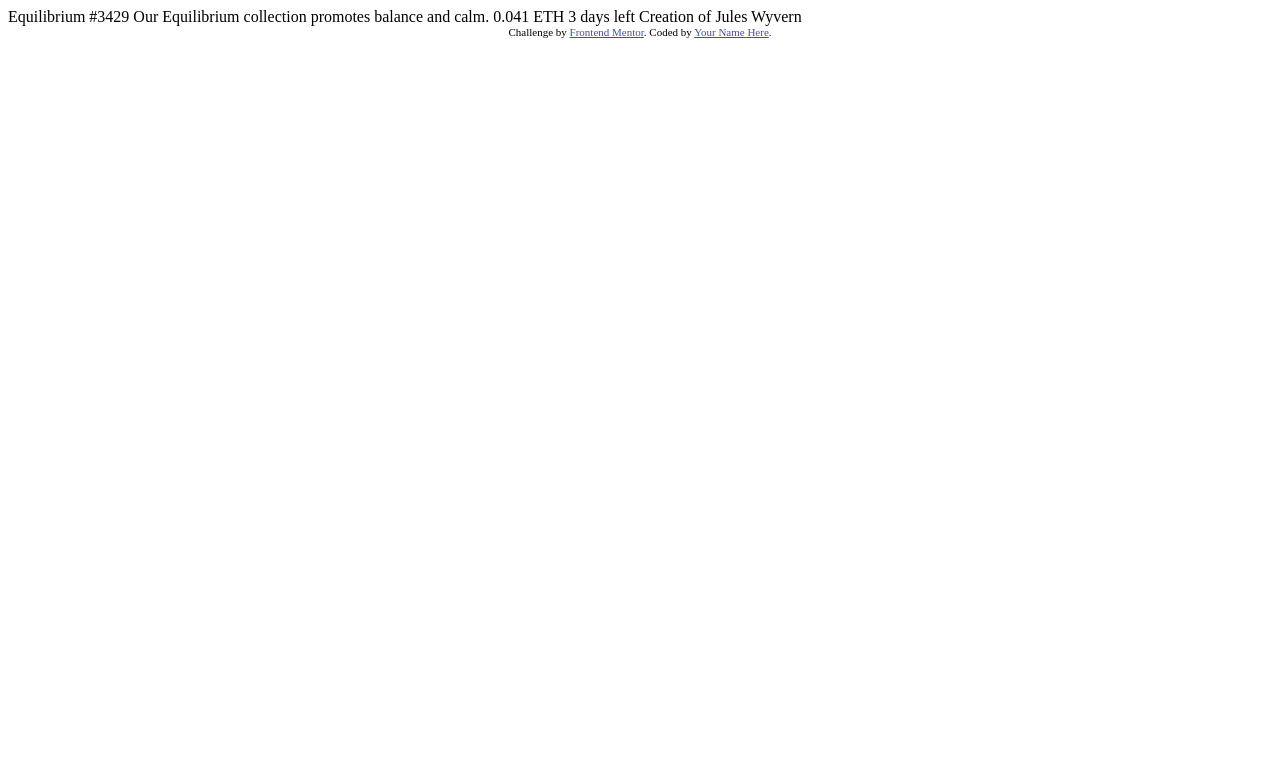
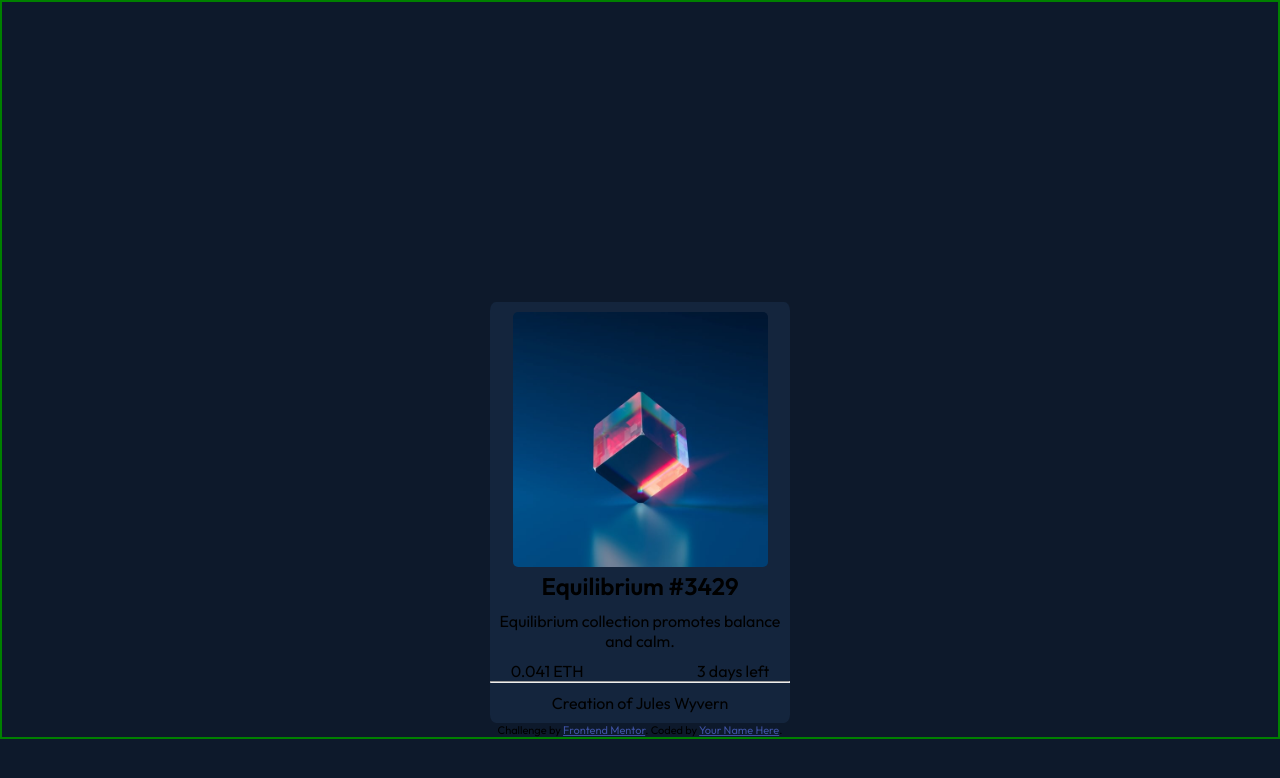
Before and after one commit to leonardodefendi/nft-card, a plain HTML site: page index.html in a window 1280 px wide. Drawn offline with Linux system fonts and the light colour scheme.

Commit message:
Alinhando a imagem e colocando cores de back-ground

```diff
--- a/index.html
+++ b/index.html
@@ -1,33 +1,42 @@
 <!DOCTYPE html>
 <html lang="en">
+
 <head>
   <meta charset="UTF-8">
-  <meta name="viewport" content="width=device-width, initial-scale=1.0"> <!-- displays site properly based on user's device -->
+  <meta name="viewport" content="width=device-width, initial-scale=1.0">
+  <!-- displays site properly based on user's device -->
 
   <link rel="icon" type="image/png" sizes="32x32" href="./images/favicon-32x32.png">
+  <link rel="stylesheet" href="style.css">
+  <link href="https://fonts.googleapis.com/css2?family=Montserrat&family=Outfit:wght@300;400;600&display=swap" rel="stylesheet">
+  <title>Frontend Mentor | NFT preview card component</title>
+</head>
 
-  <title>Frontend Mentor | NFT preview card component</title>
-
-  <!-- Feel free to remove these styles or customise in your own stylesheet 👍 -->
-  <style>
-    .attribution { font-size: 11px; text-align: center; }
-    .attribution a { color: hsl(228, 45%, 44%); }
-  </style>
-</head>
 <body>
-
-  Equilibrium #3429
-
-  Our Equilibrium collection promotes balance and calm.
-
-  0.041 ETH
-  3 days left
-
-  Creation of Jules Wyvern
-
-  <div class="attribution">
+  <main>
+    <img src="./images/image-equilibrium.jpg" alt="Imagem Equilibrium">
+    <section>
+      <h1>Equilibrium #3429</h1>
+    </section>
+    <section>
+      <span class="main-content">
+        Equilibrium collection promotes balance and calm.
+      </span>
+      <span class="valor">
+        0.041 ETH
+      </span class="tempo">
+        3 days left
+      </span>
+      <hr>
+      <span class="rodape-card">
+        Creation of Jules Wyvern
+      </span>
+    </section>
+  </main>
+  <footer>
     Challenge by <a href="https://www.frontendmentor.io?ref=challenge" target="_blank">Frontend Mentor</a>.
     Coded by <a href="#">Your Name Here</a>.
-  </div>
+  </footer>
 </body>
+
 </html>
--- /dev/null
+++ b/style.css
@@ -0,0 +1,70 @@
+* {
+    margin: 0;
+    padding: 0;
+}
+
+body {
+    border: 2px solid green;
+    background-color: hsl(217, 54%, 11%);
+    font-family:'Outfit', sans-serif; ;
+}
+
+main {
+    text-align: center;
+    width: 300px;
+    margin: auto;
+    background-color: hsl(216, 50%, 16%);
+    border-radius: 2%;
+    margin-top: 300px;
+}
+
+img {
+    width: 85%;
+    border-radius: 2%;
+    margin-top: 10px;
+}
+h1{
+    margin-bottom: 10px;
+}
+.main-content{
+    display: inline-block;
+    margin-bottom: 10px ;
+}
+.valor{
+    margin-right: 110px;
+    display: inline-block;
+}
+.rodape-card{
+    padding: 10px 0px;
+    display: block;
+}
+
+
+
+
+
+
+
+
+
+
+
+
+
+
+
+
+
+
+
+
+
+
+footer {
+    font-size: 11px;
+    text-align: center;
+}
+
+footer a {
+    color: hsl(228, 45%, 44%);
+}
```
